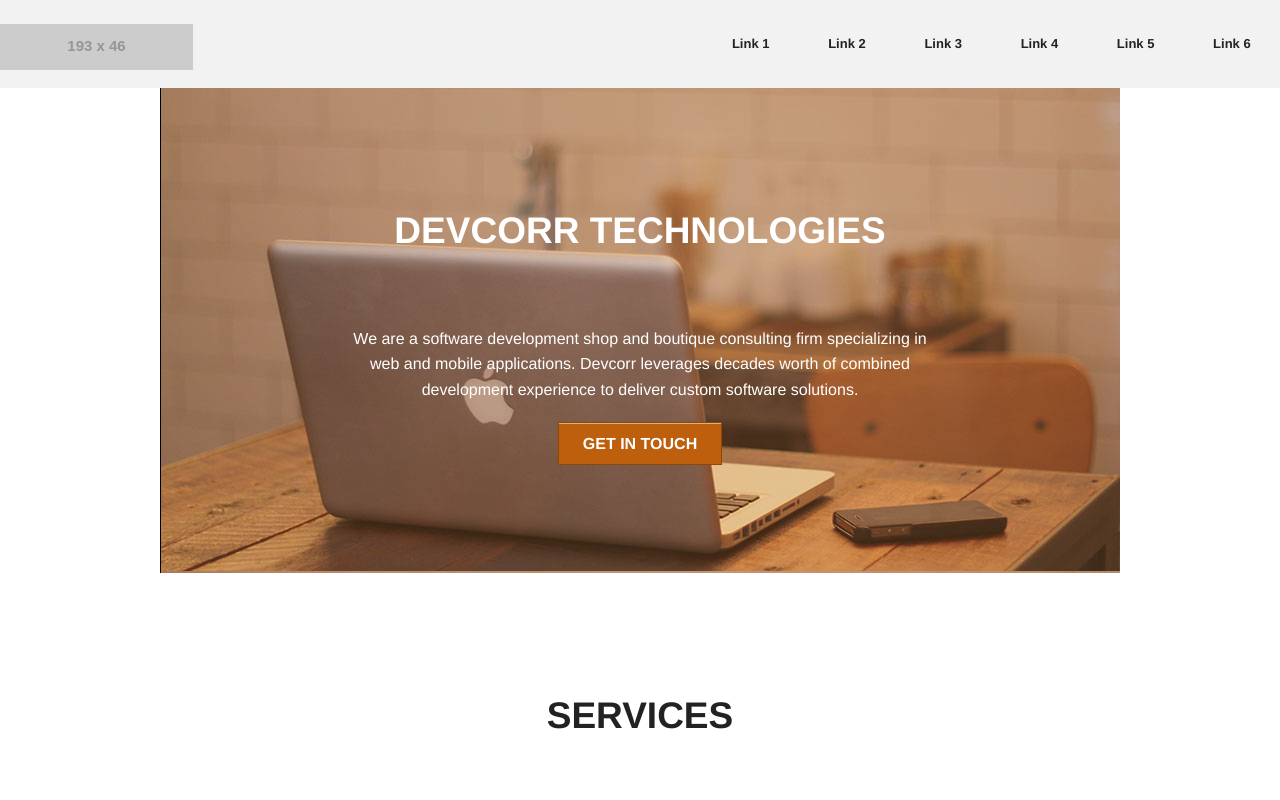
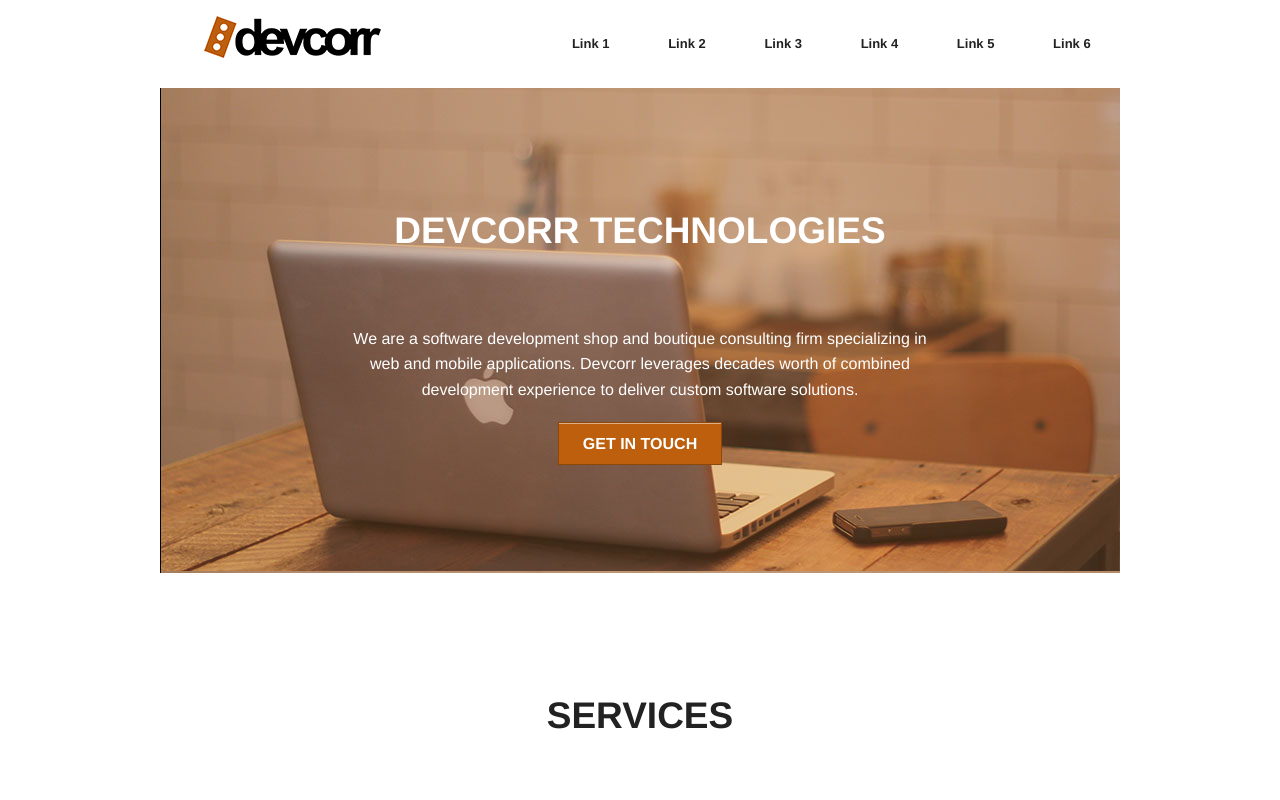
Before and after one commit to Devcorr/Devcorr.github.io, a plain HTML site: page www/index.html in a window 1280 px wide. Shown: the top 800 px of the page. Drawn offline with nearby package versions, Linux system fonts and the light colour scheme; files that its build step writes are made by us from their sources; placeholder pictures from the web are drawn by us.

Commit message:
adding top logo and more topnav updates

```diff
--- a/www/index.html
+++ b/www/index.html
@@ -16,7 +16,7 @@
             <nav class="top-bar">
                 <ul class="title-area">
                     <li>
-                        <h1><img src="http://placehold.it/193x46&text=Logo"></h1>
+                        <h1><img id="primaryLogo" src="./images/logo.png"></h1>
                     </li>
                     <li class="toggle-topbar menu-icon"><a href="#"><span></span></a></li>
                 </ul>
--- a/www/scss/foundation/_variables.scss
+++ b/www/scss/foundation/_variables.scss
@@ -1234,7 +1234,7 @@ $anchor-font-color-hover: $primary-color;
 
 // Background color for the top bar
 
-$topbar-bg: #f2f2f2;
+$topbar-bg: #fff;
 
 // Height and margin
 
@@ -1252,7 +1252,7 @@ $topbar-height: 88px;
 
 // Style the top bar dropdown elements
 
-$topbar-dropdown-bg: #f2f2f2;
+$topbar-dropdown-bg: #fff;
 // $topbar-dropdown-link-color: #fff;
 // $topbar-dropdown-link-bg: lighten($topbar-bg, 5%);
 // $topbar-dropdown-toggle-size: 5px;
--- a/www/scss/styles.scss
+++ b/www/scss/styles.scss
@@ -2,13 +2,23 @@
 @import "foundation";
 
 .top-bar {
+  max-width: 960px;
+  margin-left: auto;
+  margin-right: auto;
+
+  .toggle-topbar.menu-icon {
+    top: 60%;
+  }
+
   &.expanded {
     background: $topbar-dropdown-bg;
+    position: fixed;
   }
 }
 
 h1 {
   line-height: 1.6;
+  font-size: 2.125em;
 }
 
 .img-info-section {
@@ -34,6 +44,10 @@ h1 {
   text-align: center;
 }
 
+#primaryLogo {
+  margin-left: emCalc(20);
+}
+
 #mission {
   background-image: url("../images/mission.jpg");
 }
```
Also changed, not shown: www/images/logo-retina.png (added), www/images/logo.png (added).
